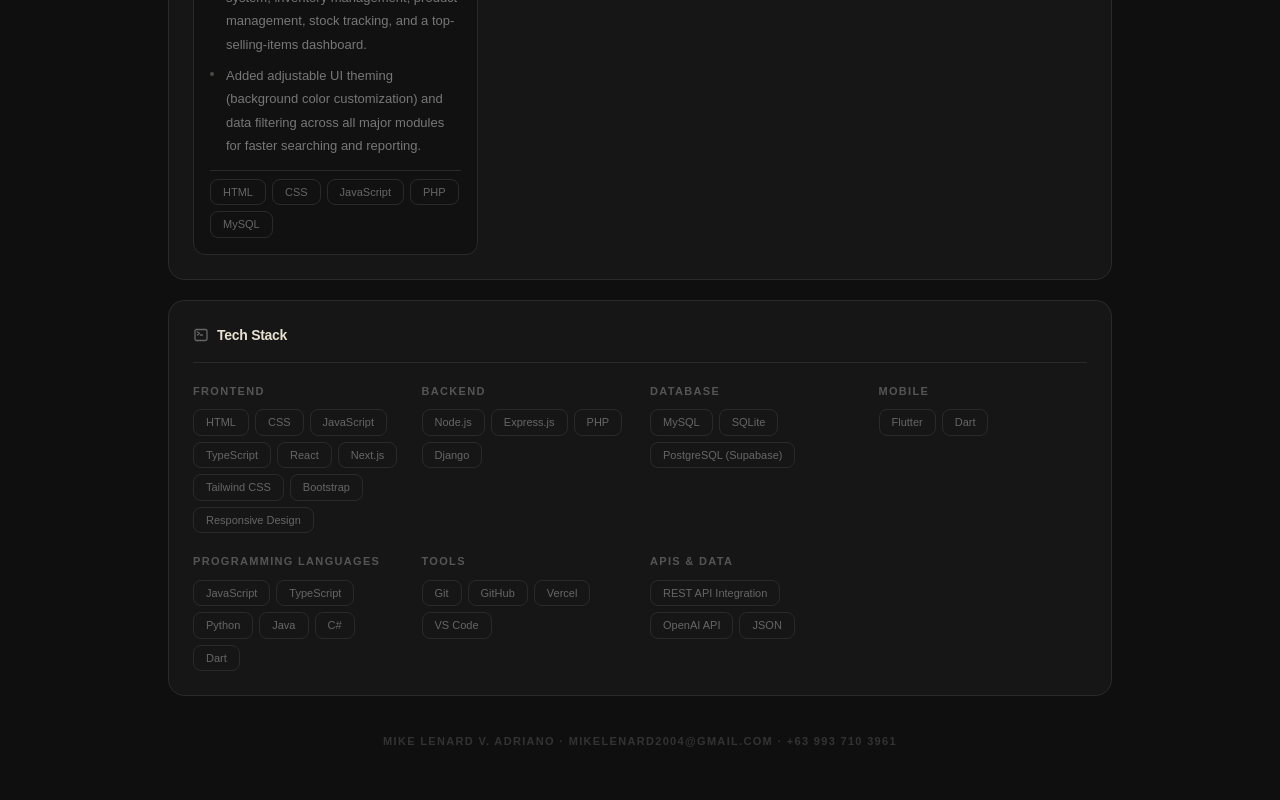
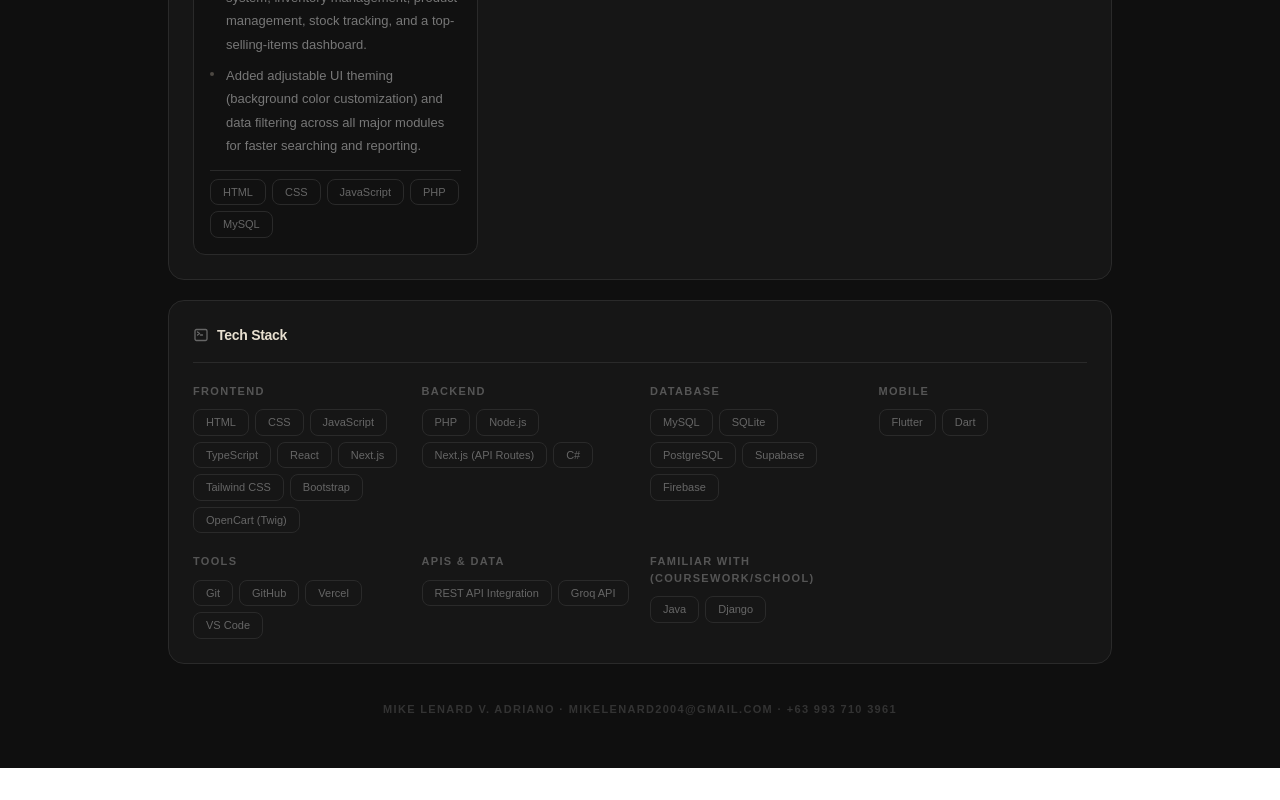
Before and after one commit to MKLNRD-ADR/my-portfolio, a React (Vite) app: page /resume in a window 1280 px wide. Shown: the part 1641-2441 px from the top of the page. After the commit the page ends 2409 px from the top, so only its background shows below. Built offline with nearby package versions, Linux system fonts and the light colour scheme.

Commit message:
add icon

```diff
--- a/index.html
+++ b/index.html
@@ -2,7 +2,8 @@
 <html lang="en">
   <head>
     <meta charset="UTF-8" />
-    <link rel="icon" type="image/svg+xml" href="/favicon.svg" />
+    <link rel="icon" type="image/svg+xml" href="/porticon.png" />
+    <title>MKLNRD-ADR Portfolio</title>
     <meta name="viewport" content="width=device-width, initial-scale=1.0" />
     <title>my-portfolio</title>
   </head>
--- a/src/App.jsx
+++ b/src/App.jsx
@@ -18,23 +18,19 @@ const navLinks = ["Home", "About", "Skills", "Projects", "Contact"];
 const technicalSkills = [
   {
     category: "Frontend",
-    skills: ["HTML", "CSS", "JavaScript", "React", "Tailwind CSS", "Bootstrap", "Responsive Design"],
+    skills: ["HTML", "CSS", "JavaScript", "TypeScript", "React", "Next.js", "Tailwind CSS", "Bootstrap", "OpenCart (Twig)"],
   },
   {
     category: "Backend",
-    skills: ["Node.js", "Express.js", "PHP", "Django"],
+    skills: ["PHP", "Node.js", "Next.js (API Routes)", "C#"],
   },
   {
     category: "Database",
-    skills: ["MySQL", "SQLite", "PostgreSQL", "Supabase"],
+    skills: ["MySQL", "SQLite", "PostgreSQL", "Supabase", "Firebase"],
   },
   {
     category: "Mobile",
     skills: ["Flutter", "Dart"],
-  },
-  {
-    category: "Programming Languages",
-    skills: ["JavaScript", "Python", "Java", "C#", "Dart"],
   },
   {
     category: "Tools",
@@ -42,40 +38,38 @@ const technicalSkills = [
   },
   {
     category: "APIs & Data",
-    skills: ["REST API Integration", "JSON"],
+    skills: ["REST API Integration", "Groq API"],
+  },
+  {
+    category: "Familiar With (Coursework/School)",
+    skills: ["Java", "Django"],
   },
 ];
 
 const projects = [
   {
     title: "FireQuakeEscape",
-    desc: "Web system and admin panel for a 3D evacuation simulation game with account management and performance tracking. Automated calculations for 200+ students' progress.",
-    tech: ["HTML", "CSS", "JavaScript", "PHP", "MySQL", "Tailwind", "Bootstrap"],
+    desc: "Built the web platform and admin panel for a disaster-response capstone combining a 3D mobile game with a companion website. Implemented role-based Admin, Staff, and Student accounts with automated performance tracking for 200+ students.",
+    tech: ["HTML", "CSS", "JavaScript", "PHP", "MySQL", "Tailwind CSS", "Bootstrap"],
     link: "https://firequakeescape.capstone-two.com/",
   },
   {
-    title: "Payroll System",
-    desc: "User interface for employee and admin payroll features including salary computation, payslips, and records management with automated calculations.",
-    tech: ["Java", "MySQL", "HTML", "CSS"],
-    link: "#",
+    title: "TaskFlow",
+    desc: "Built a task management app with custom sections, fuzzy duplicate detection, AI-powered title-improvement suggestions, voice-to-text task creation, due-date urgency indicators, and an AI assistant for surfacing urgent tasks.",
+    tech: ["Next.js", "React", "TypeScript", "Node.js", "Supabase", "Groq API"],
+    link: "https://my-saas-app-virid.vercel.app/",
   },
   {
-    title: "Watch Shop Management",
-    desc: "Responsive web interface for product browsing, ordering, POS, and account management with organized layouts and integrated customer/admin features.",
+    title: "Pocketra",
+    desc: "Developed a finance app that lets users divide their total balance into custom sections for specific purposes, log expenses per section, and track real-time remaining balance and total amount spent.",
+    tech: ["Flutter", "Dart", "Firebase"],
+    link: "https://pocketra-website.vercel.app/",
+  },
+  {
+    title: "Cafe Creme",
+    desc: "Built a full-featured ordering and management web app with customer and admin interfaces, online ordering, POS, inventory and product management, stock tracking, a top-selling-items dashboard, theming, and filtering.",
     tech: ["HTML", "CSS", "JavaScript", "PHP", "MySQL"],
     link: "#",
-  },
-  {
-    title: "Coffee Shop System",
-    desc: "Full-stack web application for product browsing, ordering, POS, and account management simulating real-world coffee shop operations.",
-    tech: ["HTML", "CSS", "JavaScript", "PHP", "MySQL"],
-    link: "#",
-  },
-  {
-    title: "Taskflow",
-    desc: "AI-powered SaaS task management and note-taking platform with organized sections, smart filtering by completion status and due dates, intelligent duplicate detection with spelling tolerance, voice-to-task conversion, auto-correction, and AI chat assistant for searching tasks and prioritizing urgent items.",
-    tech: ["Next.js", "Node.js", "Supabase", "Tailwind CSS", "OpenAI API", "Vercel"],
-    link: "https://my-saas-app-virid.vercel.app/",
   },
 ];
 
--- a/src/Resume.jsx
+++ b/src/Resume.jsx
@@ -39,7 +39,7 @@ const projects = [
       "Added voice-to-text input for task creation, due-date scheduling with automatic color-coded urgency indicators, and a completion checkbox.",
       "Integrated an AI assistant that scans all sections and tasks to surface the one closest to its deadline, alongside filtering tools for managing large task lists.",
     ],
-    tech: ["Next.js", "React", "TypeScript", "Supabase", "OpenAI API"],
+    tech: ["Next.js", "React", "TypeScript", "Node.js", "Supabase", "Groq API"],
   },
   {
     title: "Pocketra",
@@ -73,13 +73,13 @@ const education = {
 };
 
 const techStack = [
-  { label: "Frontend", items: ["HTML", "CSS", "JavaScript", "TypeScript", "React", "Next.js", "Tailwind CSS", "Bootstrap", "Responsive Design"] },
-  { label: "Backend", items: ["Node.js", "Express.js", "PHP", "Django"] },
-  { label: "Database", items: ["MySQL", "SQLite", "PostgreSQL (Supabase)"] },
+  { label: "Frontend", items: ["HTML", "CSS", "JavaScript", "TypeScript", "React", "Next.js", "Tailwind CSS", "Bootstrap", "OpenCart (Twig)"] },
+  { label: "Backend", items: ["PHP", "Node.js", "Next.js (API Routes)"," C#"] },
+  { label: "Database", items: ["MySQL", "SQLite", "PostgreSQL", "Supabase", "Firebase"] },
   { label: "Mobile", items: ["Flutter", "Dart"] },
-  { label: "Programming Languages", items: ["JavaScript", "TypeScript", "Python", "Java", "C#", "Dart"] },
   { label: "Tools", items: ["Git", "GitHub", "Vercel", "VS Code"] },
-  { label: "APIs & Data", items: ["REST API Integration", "OpenAI API", "JSON"] },
+  { label: "APIs & Data", items: ["REST API Integration", "Groq API"] },
+  { label: "Familiar With (Coursework/School)", items: ["Java", "Django"] },
 ];
 
 // ── Section wrapper ──────────────────────────────────────────────
```
Also changed, not shown: public/porticon.png (added), 1 other file (tests, documents, lock files or other folders).
